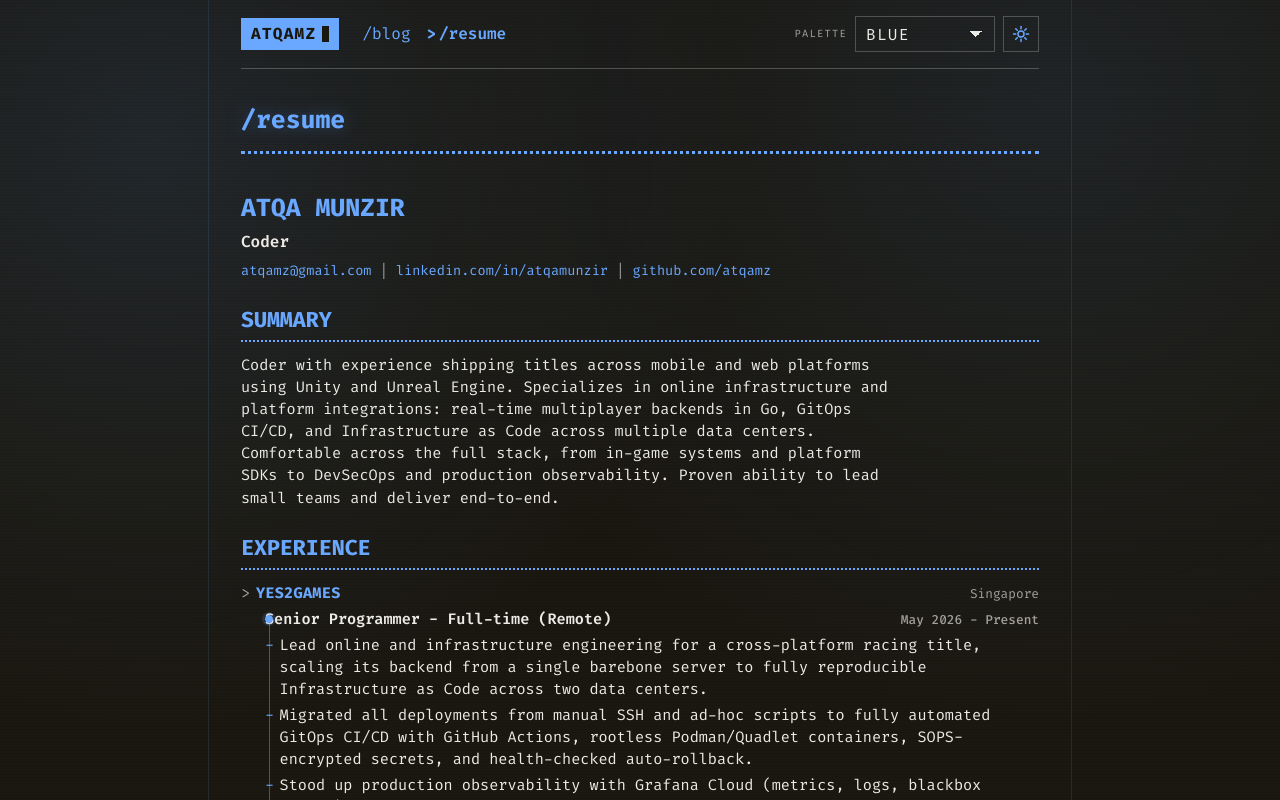
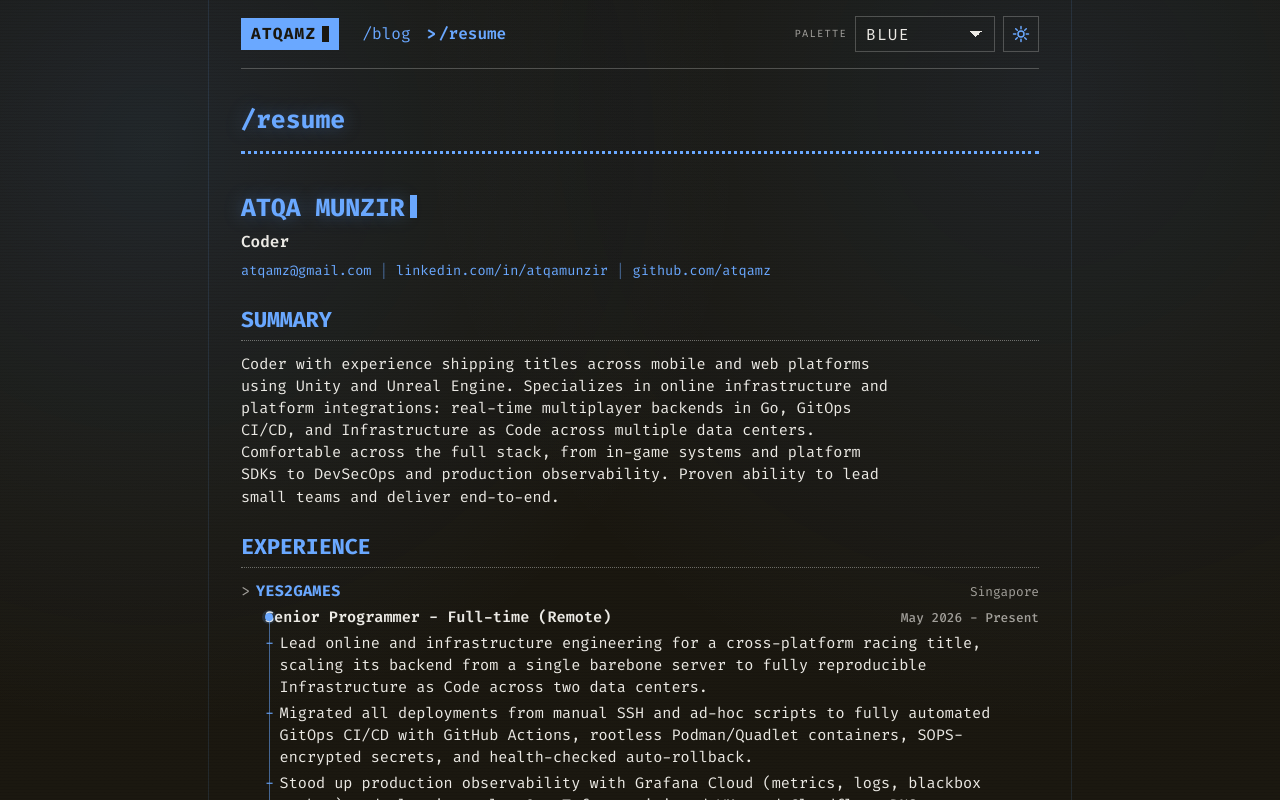
Before and after one commit to atqamz/atqamz.github.io, a Next.js app: page /resume in a window 1280 px wide. Shown: the top 800 px of the page. Built offline with nearby package versions, Linux system fonts and the light colour scheme.

Commit message:
polish resume: glowing name with cursor, refined rail, tighter ATS print

```diff
--- a/app/resume/resume.module.css
+++ b/app/resume/resume.module.css
@@ -17,16 +17,40 @@
 }
 
 .name {
-  font-size: 2rem;
+  font-size: 2.1rem;
   letter-spacing: 0.08em;
   text-transform: uppercase;
   font-weight: 700;
   margin: 0;
   color: var(--accent, #1f2937);
+  text-shadow: 0 0 18px color-mix(in srgb, var(--accent) 35%, transparent);
 }
 
 :global(.dark) .name {
   color: var(--accent, #e2e8f0);
+}
+
+/* blinking block cursor -- pure decoration, screen only, never in ATS text */
+.name::after {
+  content: "";
+  display: inline-block;
+  width: 0.5ch;
+  height: 0.92em;
+  margin-left: 0.35ch;
+  vertical-align: -0.06em;
+  background: var(--accent, #1f2937);
+  animation: resumeCursor 1.2s steps(2, start) infinite;
+}
+
+@keyframes resumeCursor {
+  0%,
+  50% {
+    opacity: 1;
+  }
+  51%,
+  100% {
+    opacity: 0;
+  }
 }
 
 .role {
@@ -59,7 +83,8 @@
 }
 
 .contactSep {
-  color: var(--muted, #9ca3af);
+  color: var(--accent, #245a9e);
+  opacity: 0.55;
 }
 
 .section {
@@ -73,13 +98,12 @@
   letter-spacing: 0.2em;
   margin: 0 0 var(--space-3, 0.75rem);
   color: var(--accent, #1f2937);
-  border-bottom: 2px dotted var(--accent, #1f2937);
+  border-bottom: 1px dotted var(--border-strong, color-mix(in srgb, var(--accent) 45%, transparent));
   padding-bottom: var(--space-1, 0.25rem);
 }
 
 :global(.dark) .sectionTitle {
   color: var(--accent, #cbd5f5);
-  border-bottom-color: var(--accent, #cbd5f5);
 }
 
 .summary {
@@ -172,7 +196,7 @@
   width: var(--node);
   height: var(--node);
   border-radius: 50%;
-  border: 1.5px solid var(--accent, #1f2937);
+  border: 2px solid var(--accent, #1f2937);
   background: var(--background, #ffffff);
   z-index: 1;
 }
@@ -191,7 +215,7 @@
   top: var(--node-center-y);
   width: 1px;
   height: 100%;
-  background: color-mix(in srgb, var(--accent) 45%, transparent);
+  background: color-mix(in srgb, var(--accent) 55%, transparent);
 }
 
 .roleHeader {
@@ -344,11 +368,19 @@
 
   .name {
     color: #111827 !important;
-    font-size: 1.5rem;
+    font-size: 1.6rem;
+    letter-spacing: 0.04em;
+    text-shadow: none !important;
+  }
+
+  /* drop the blinking cursor for a clean ATS document */
+  .name::after {
+    display: none !important;
   }
 
   .role {
     margin-top: 0;
+    color: #1f2937 !important;
   }
 
   .contact,
@@ -362,6 +394,7 @@
 
   .contactSep {
     color: #6b7280 !important;
+    opacity: 1 !important;
   }
 
   .section {
@@ -380,10 +413,26 @@
     margin-bottom: var(--space-1, 0.25rem);
   }
 
+  /* let multi-role companies flow across a page break, but keep each
+     individual role with its bullets intact -- packs pages tighter,
+     no orphaned company header, no split bullet list */
   .entry {
     margin-top: var(--space-2, 0.5rem);
+  }
+
+  .roleBlock {
     break-inside: avoid;
     page-break-inside: avoid;
+  }
+
+  .page .list li {
+    break-inside: avoid;
+    page-break-inside: avoid;
+  }
+
+  .entryHeader {
+    break-after: avoid;
+    page-break-after: avoid;
   }
 
   .entryOrg {
```
